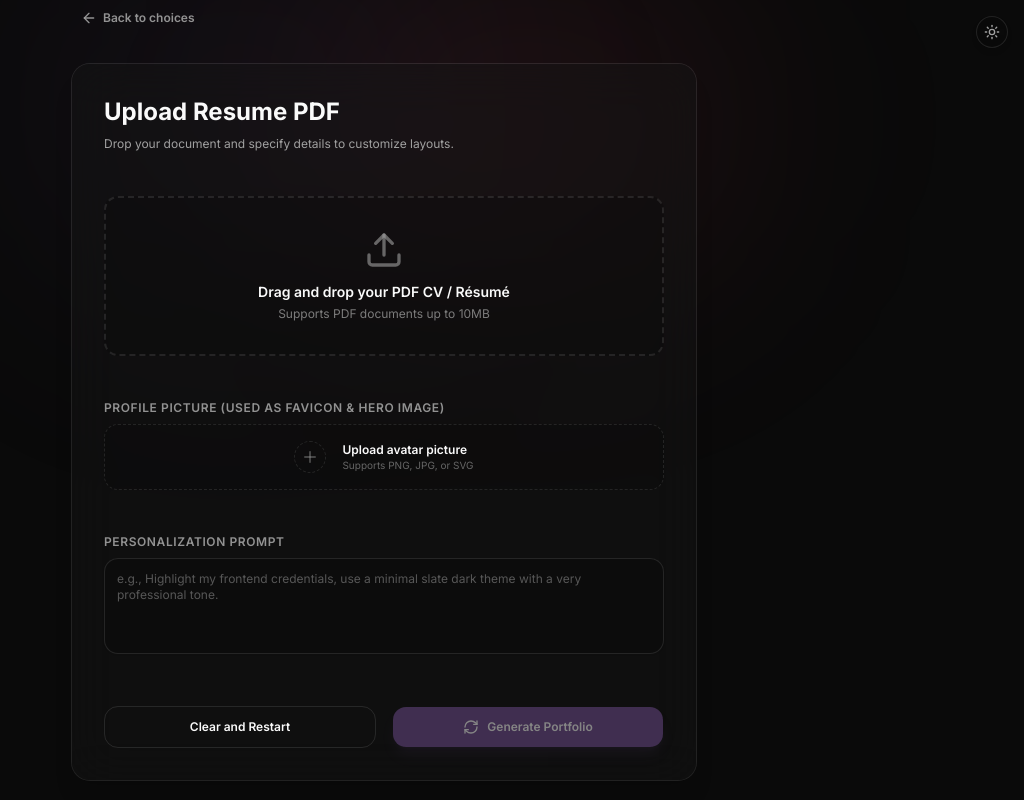
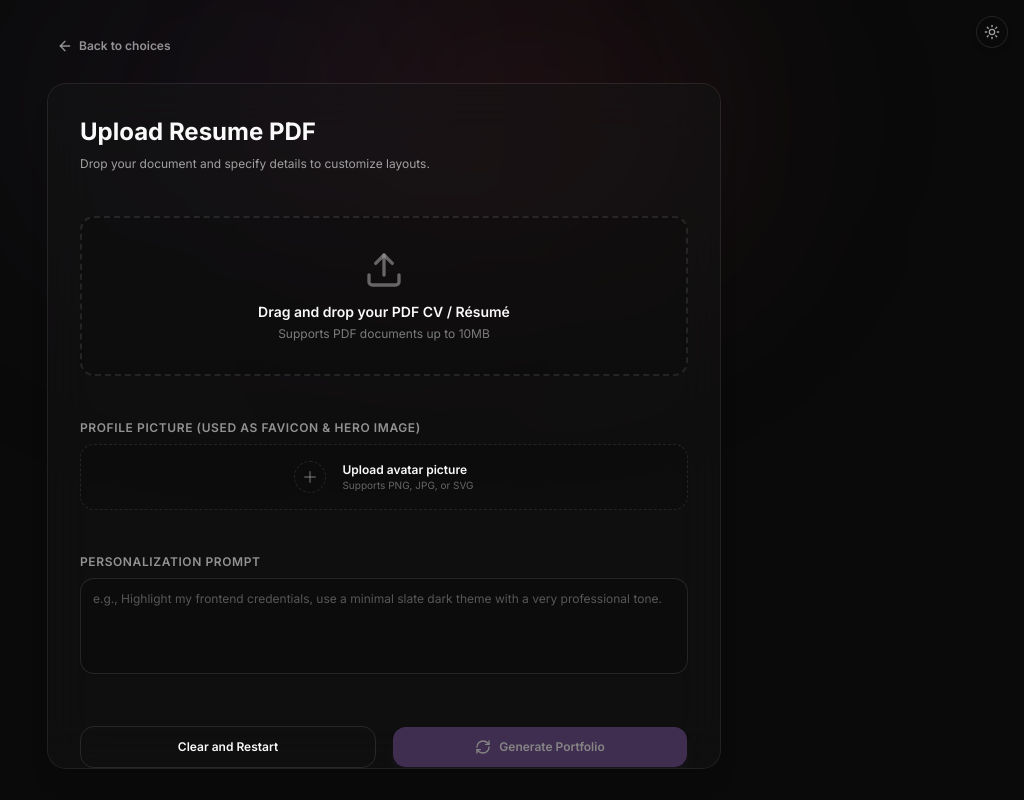
Before and after one commit to karume-lab/folio, a Next.js app: page /app in a window 1280 px wide. Both pictures are taken after a click on the element 440 px from the left and 494 px from the top of the page. Shown: the whole page, without its empty margins (256-1280 px from the left). Built offline with nearby package versions, Linux system fonts and the light colour scheme; no server answers.

Commit message:
refactor: update PDF upload view layout to improve scrollable content handling

```diff
--- a/src/features/builder/components/pdf-upload-view.tsx
+++ b/src/features/builder/components/pdf-upload-view.tsx
@@ -42,18 +42,20 @@ export function PdfUploadView({ state }: PdfUploadViewProps) {
 
   return (
     <MotionWrapper>
-      <div className="max-w-2xl mx-auto px-6 py-6 pb-10 w-full">
+      <div className="max-w-2xl mx-auto w-full flex flex-col max-h-full">
+        <div className="flex-none mb-6">
           <Button
             type="button"
             variant="ghost"
             size="sm"
             onClick={() => state.setView("selection")}
-          className="flex items-center gap-1.5 text-xs font-semibold text-muted-foreground/90 hover:text-foreground mb-8 transition-colors cursor-pointer px-2"
+            className="flex items-center gap-1.5 text-xs font-semibold text-muted-foreground/90 hover:text-foreground transition-colors cursor-pointer px-2"
           >
             <ArrowLeft className="h-3.5 w-3.5" /> Back to choices
           </Button>
+        </div>
 
-        <Card className="bg-card/45 border-border/40 shadow-xl backdrop-blur-xl p-6 md:p-8 rounded-2xl space-y-6">
+        <Card className="bg-card/45 border-border/40 shadow-xl backdrop-blur-xl p-6 md:p-8 rounded-2xl space-y-6 overflow-y-auto shrink">
           <div className="space-y-2">
             <h1 className="text-2xl font-bold text-foreground">
               Upload Resume PDF
@@ -190,7 +192,7 @@ function MotionWrapper({ children }: { children: React.ReactNode }) {
       initial={{ opacity: 0, x: 20 }}
       animate={{ opacity: 1, x: 0 }}
       exit={{ opacity: 0, x: -20 }}
-      className="w-full h-full flex items-center justify-center"
+      className="w-full h-full flex items-center justify-center overflow-hidden p-4 md:p-8"
     >
       {children}
     </motion.main>
```
Lines whose indentation alone changed are shown as unchanged.
